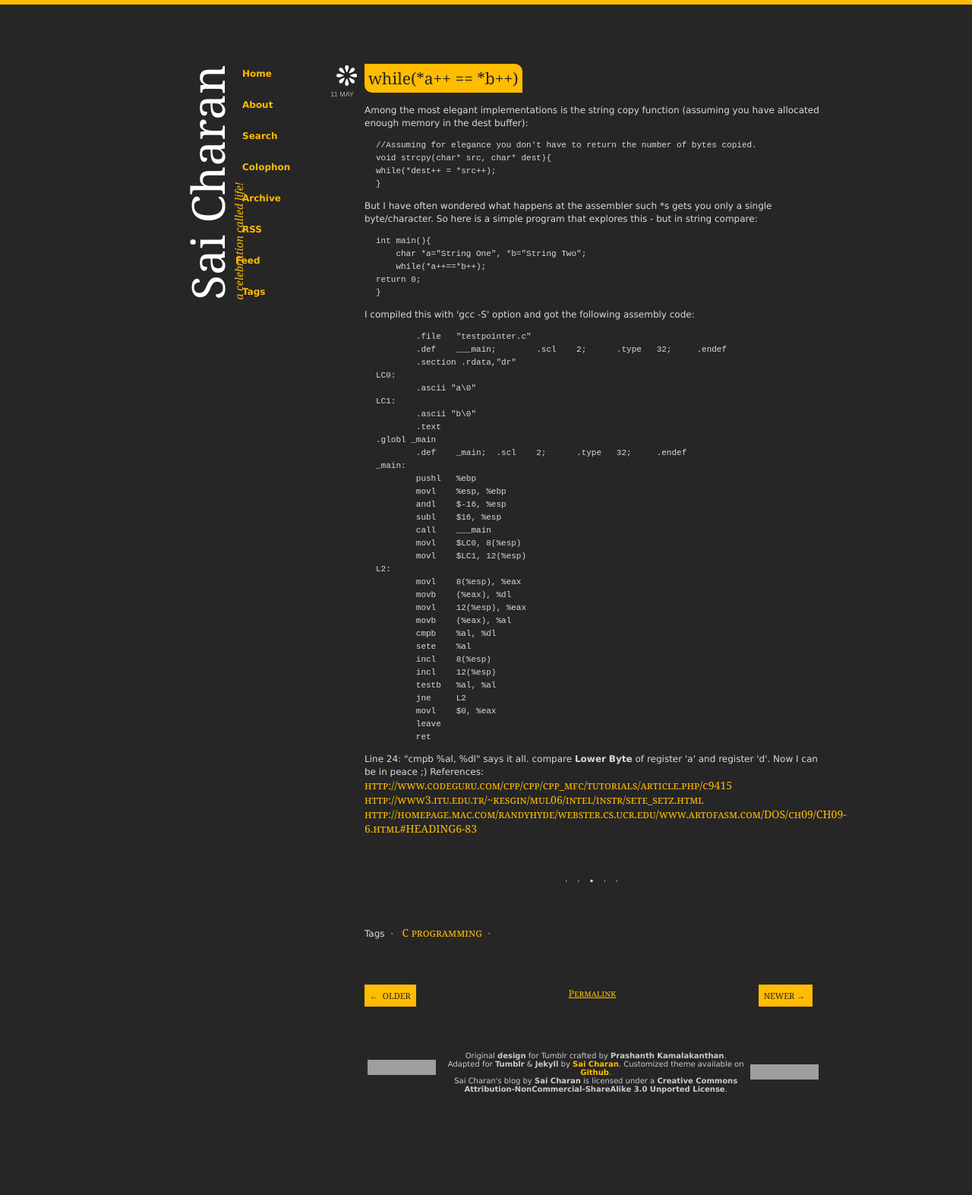
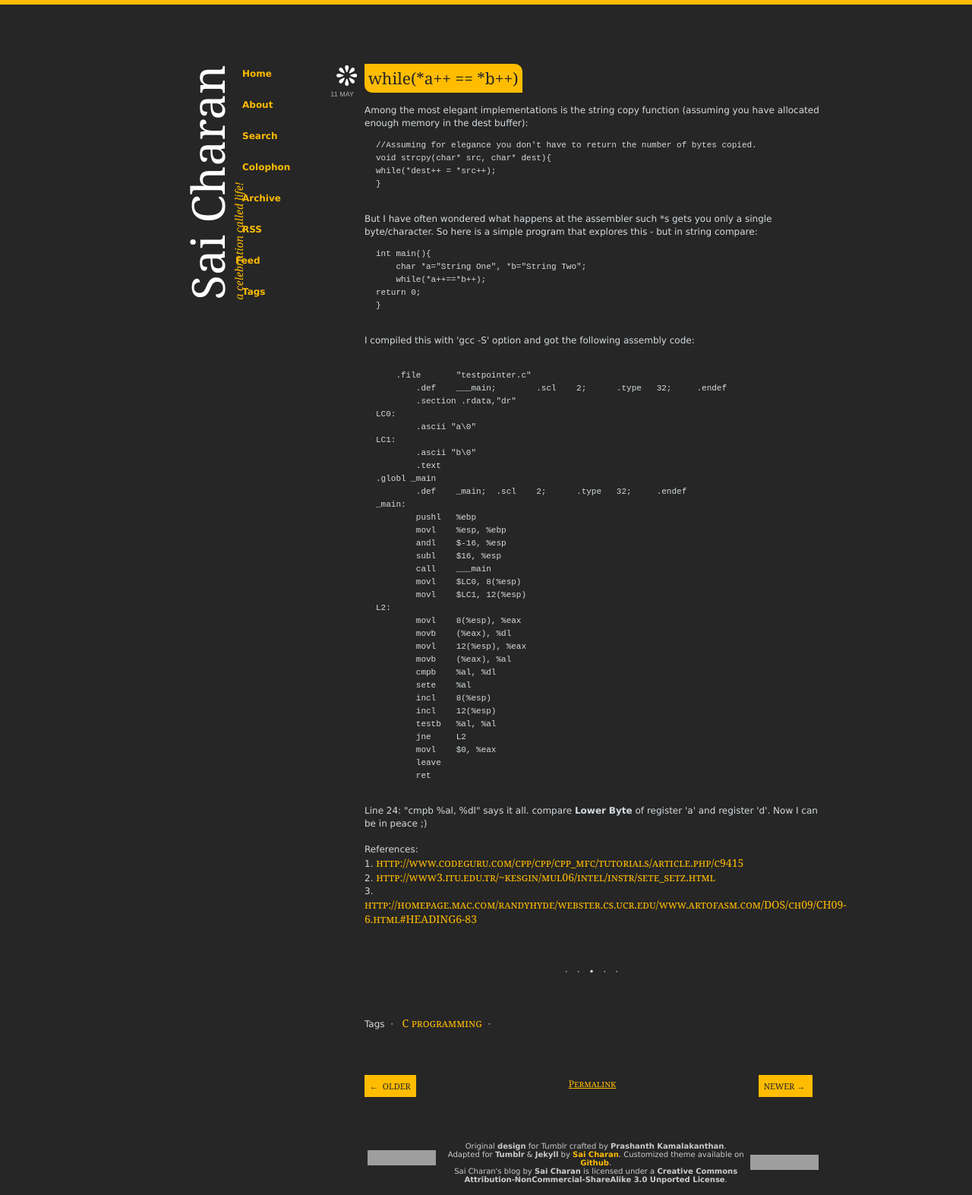
Before and after one commit to arjunasuresh3/scharan.github.com, a Jekyll site: the page built from _posts/2010-05-11-whilea-b.html, in a window 1280 px wide. Shown: the whole page at 76% size. Built offline with Jekyll 4.4.1, drawn with Linux system fonts in a browser that asks for light colours; nearby versions of some CDN libraries; Markdown is read by kramdown in place of the engine named in the settings; comment, search, counter and statistics services are not loaded; a style sheet for code colours, icons or effects is not loaded; before the commit the page ends 1454 px from its top, so only the background shows below that; grey boxes are pictures that could not be loaded.

Commit message:
Updated older posts to look good under Markdown as well.

```diff
--- a/_posts/2010-05-10-efficient-substr-implementation.html
+++ b/_posts/2010-05-10-efficient-substr-implementation.html
@@ -24,4 +24,6 @@
 	}
 	return false;
 }</pre>
+<br />
+
 In particular, can we do without atleast one of the local variables - while still being as efficient or better? A more basic question - so you think this is efficient?
--- a/_posts/2010-05-11-whilea-b.html
+++ b/_posts/2010-05-11-whilea-b.html
@@ -17,14 +17,19 @@
 void strcpy(char* src, char* dest){
 while(*dest++ = *src++);
 }</pre>
+<br />
+
 But I have often wondered what happens at the assembler such *s gets you only a single byte/character. So here is a simple program that explores this - but in string compare:
 <pre class="brush: cpp">int main(){
     char *a="String One", *b="String Two";
     while(*a++==*b++);
 return 0;
 }</pre>
+<br />
+
 I compiled this with 'gcc -S' option and got the following assembly code:
-<pre class="brush: plain">        .file	"testpointer.c"
+<pre class="brush: plain linenums">
+    .file	"testpointer.c"
 	.def	___main;	.scl	2;	.type	32;	.endef
 	.section .rdata,"dr"
 LC0:
@@ -56,12 +61,19 @@
 	movl	$0, %eax
 	leave
 	ret</pre>
+<br />
+
 Line 24: "cmpb %al, %dl" says it all. compare <strong>Lower</strong> <strong>Byte</strong> of register 'a' and register 'd'. Now I can be in peace ;)
 
+
+<br />
+<br />
 References:
+<br />
+1. <a href="http://www.codeguru.com/cpp/cpp/cpp_mfc/tutorials/article.php/c9415">http://www.codeguru.com/cpp/cpp/cpp_mfc/tutorials/article.php/c9415</a>
 
-<a href="http://www.codeguru.com/cpp/cpp/cpp_mfc/tutorials/article.php/c9415">http://www.codeguru.com/cpp/cpp/cpp_mfc/tutorials/article.php/c9415</a>
+<br />
+2. <a href="http://www3.itu.edu.tr/~kesgin/mul06/intel/instr/sete_setz.html">http://www3.itu.edu.tr/~kesgin/mul06/intel/instr/sete_setz.html</a>
 
-<a href="http://www3.itu.edu.tr/~kesgin/mul06/intel/instr/sete_setz.html">http://www3.itu.edu.tr/~kesgin/mul06/intel/instr/sete_setz.html</a>
-
-<a href="http://homepage.mac.com/randyhyde/webster.cs.ucr.edu/www.artofasm.com/DOS/ch09/CH09-6.html#HEADING6-83">http://homepage.mac.com/randyhyde/webster.cs.ucr.edu/www.artofasm.com/DOS/ch09/CH09-6.html#HEADING6-83</a>
+<br />
+3. <a  href="http://homepage.mac.com/randyhyde/webster.cs.ucr.edu/www.artofasm.com/DOS/ch09/CH09-6.html#HEADING6-83">http://homepage.mac.com/randyhyde/webster.cs.ucr.edu/www.artofasm.com/DOS/ch09/CH09-6.html#HEADING6-83</a>
--- a/css/munich.css
+++ b/css/munich.css
@@ -714,3 +714,8 @@
     top: 185px;
     position: relative;
 }
+
+/* Override prettify.css: number every line. */
+li.L0, li.L1, li.L2, li.L3, li.L4, li.L5, li.L6, li.L7, li.L8 {
+    list-style-type: decimal !important;
+}
```
Also changed, not shown: _posts/2010-05-07-with-great-power-comes-great-responsibility.html (+15 -5 lines), _posts/2010-05-10-binary-search-tree.html (+5 -3 lines), work/vonage.py (added, +52 -0 lines), _posts/2011-08-14-gitweb-setup-without-root-access.html (indentation only).
